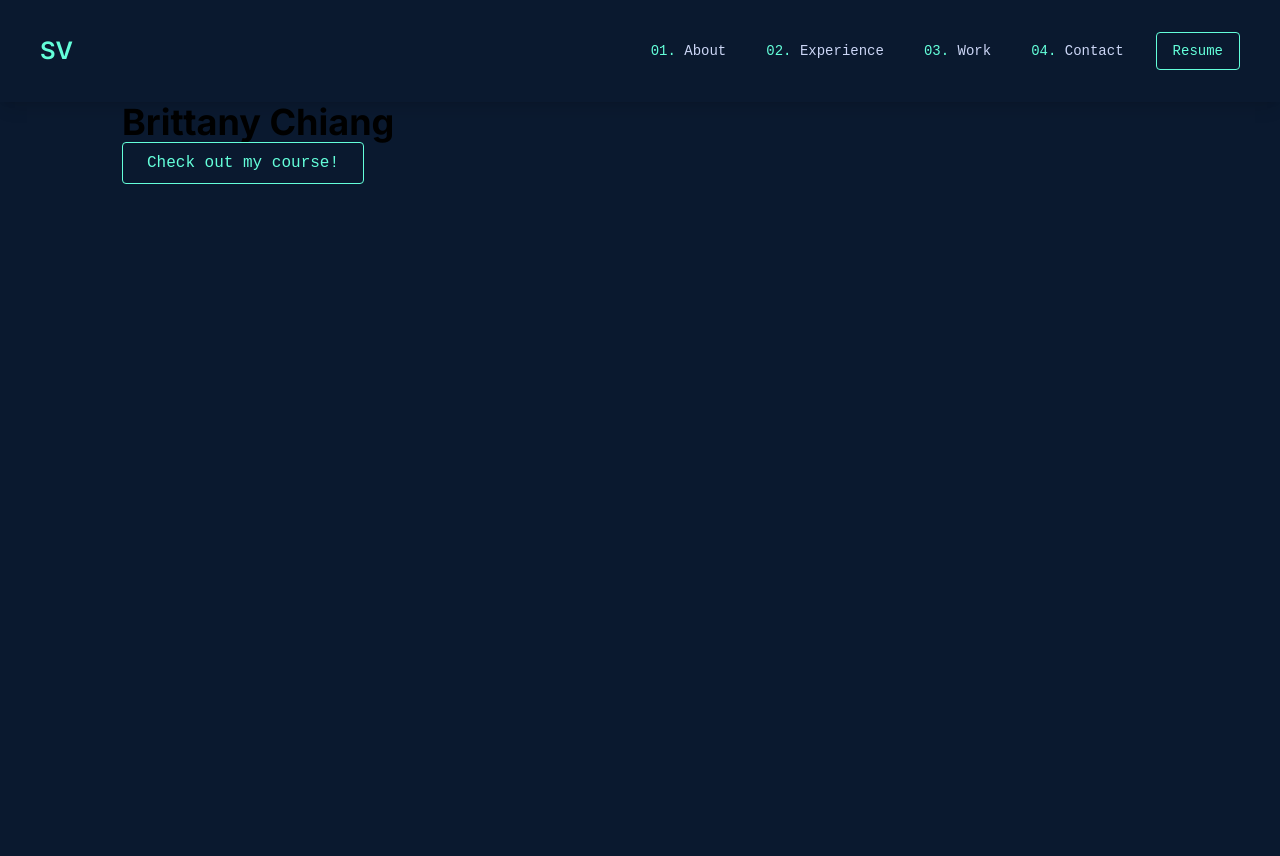
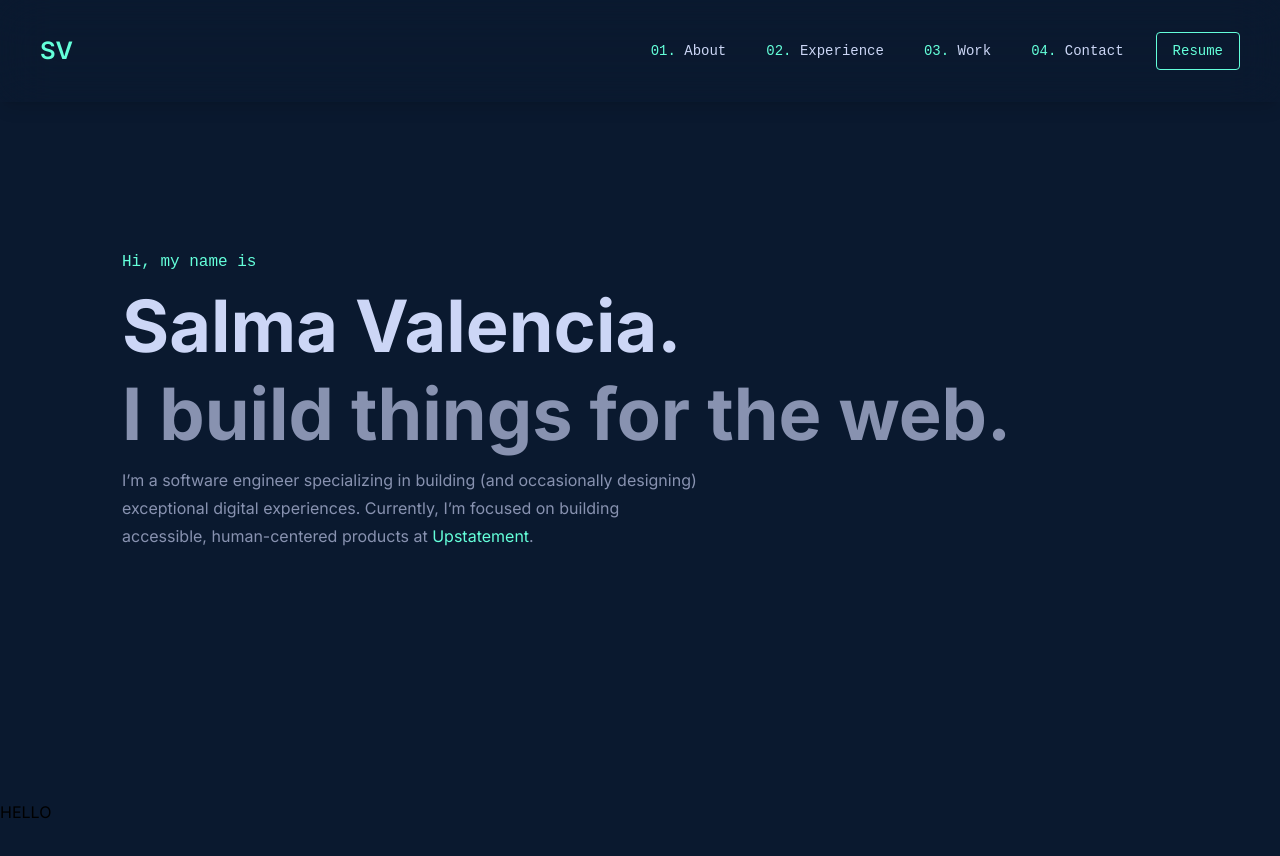
Before and after one commit to salmavalencia/portfolio-v2, a Next.js app: page / in a window 1280 px wide. Shown: the top 856 px of the page. Before the commit the page ends 800 px from the top, so only its background shows below. Built offline with nearby package versions, Linux system fonts and the light colour scheme.

Commit message:
fix nav, blurred background & add main section

```diff
--- a/app/page.tsx
+++ b/app/page.tsx
@@ -1,15 +1,19 @@
 import Header from "@/components/header";
 import { Button } from "@/components/ui/button";
-import Image from "next/image";
+import Main from "@/components/main";
 
 export default function Home() {
   return (
-    <>
-    <Header />
-      <main className="container">
-        <h1 className="text-4xl font-bold">Brittany Chiang</h1>
-        <Button className="px-6">Check out my course!</Button>
-      </main>
-    </>
+    <div>
+      <div className="flex flex-col h-screen">
+        <Header />
+        <main className="flex flex-grow container">
+          <Main />
+        </main>
+      </div>
+      <div className="h-96">
+        <h2>HELLO</h2>
+      </div>
+    </div>
   );
 }
--- a/components/header.tsx
+++ b/components/header.tsx
@@ -28,7 +28,8 @@ export default function Header() {
 
     return (
         <AnimatePresence>
-            <nav className={`px-6 py-4 md:px-10 md:py-8 flex justify-between items-center ${isOpen ? 'bg-navy-light' : 'shadow-lg shadow-black'}`}>
+            <nav className={`backdrop-blur-xl backdrop-brightness-250 fixed px-6 py-4 md:px-10 md:py-8 w-full ${isOpen ? 'bg-navy-light' : 'shadow-lg shadow-black'}`}>
+                <div className="flex justify-between items-center">
                     <motion.div whileHover={{ scale: 1.2 }} whileTap={{ scale: 0.9 }}>
                         <Link href="#"><h1 className="text-2xl font-semibold text-green items-center">SV</h1></Link>
                     </motion.div>
@@ -53,6 +54,7 @@ export default function Header() {
                                 </ul>
                                 </motion.div>
                             )}
+                        </div>
                     </div>
                 </div>
             </nav>
--- /dev/null
+++ b/components/main.tsx
@@ -0,0 +1,14 @@
+import Link from "next/link";
+
+export default function Main() {
+    return (
+        <section className="flex items-center">
+            <div className="flex flex-col gap-4">
+                <p className="text-base text-green font-mono">Hi, my name is</p>
+                <h1 className="text-5xl md:text-7xl text-font-primary font-bold">Salma Valencia.</h1>
+                <h2 className="text-4xl md:text-7xl text-font-secondary font-bold">I build things for the web.</h2>
+                <p className="text-base text-font-secondary max-w-xl leading-7">I’m a software engineer specializing in building (and occasionally designing) exceptional digital experiences. Currently, I’m focused on building accessible, human-centered products at <Link href="#" className="text-green">Upstatement</Link>.</p>
+            </div>
+        </section>
+    )
+}
```
Lines whose indentation alone changed are shown as unchanged.
